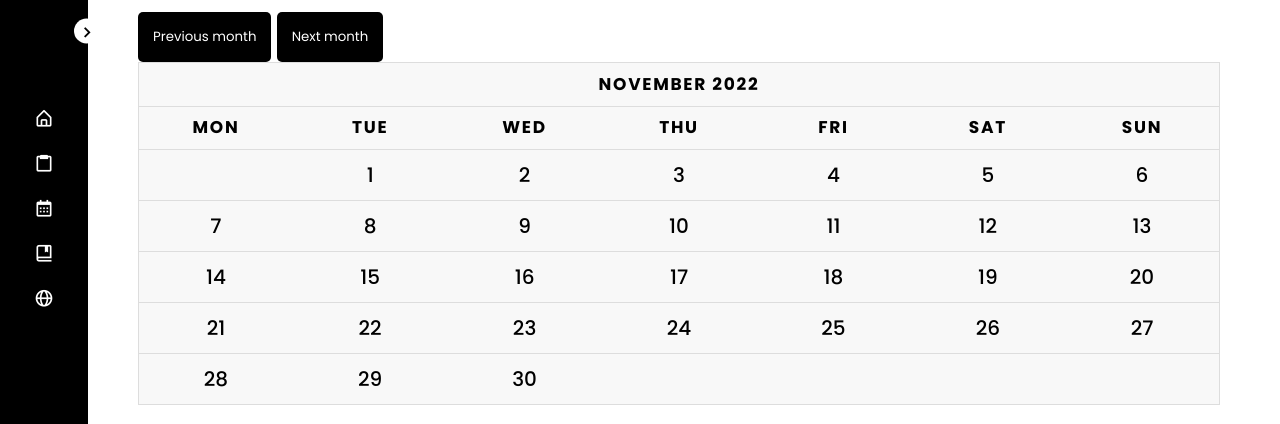
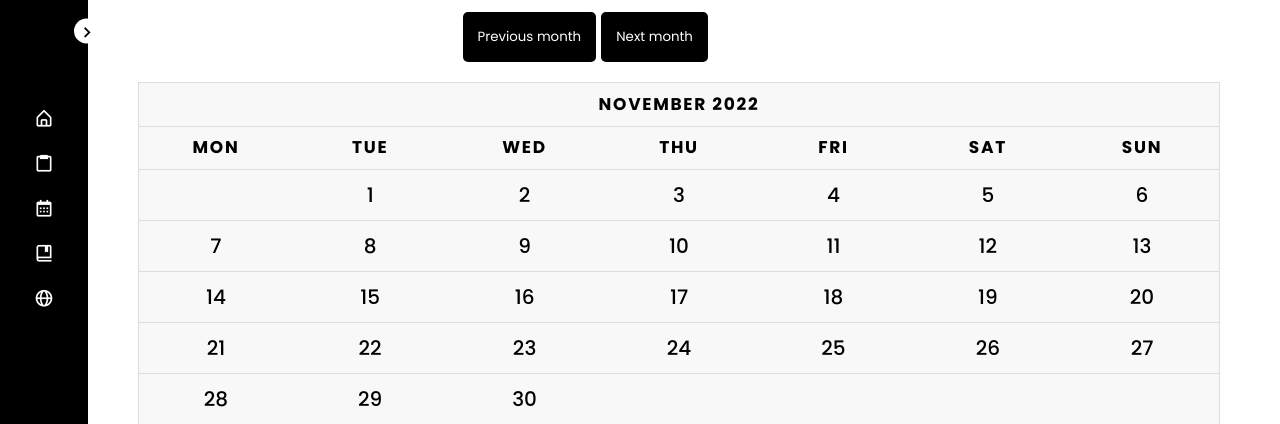
Before and after one commit to nini0309/study_app, a Django app: page /calendar/ in a window 1280 px wide. Shown: the top 424 px of the page. Run offline with Django 4.2, Linux system fonts and the light colour scheme; a user stored in the database is signed in.

Commit message:
ui improvement

```diff
--- a/backend/templates/calendar.html
+++ b/backend/templates/calendar.html
@@ -1,5 +1,6 @@
 <!DOCTYPE html>
 <html lang="en">
+
 <head>
     {% load static %}
     <meta charset="UTF-8">
@@ -8,10 +9,12 @@
     <title>Calendar</title>
     <link rel="stylesheet" type="text/css" href="{% static 'css/table.css' %}">
 </head>
+
 <body>
     {% include 'components/navbar.html' %}
     <section class="home">
         <div class="text2">
+            <div style="margin: auto;width: 40%;margin-bottom: 20px;">
                 <button class="button">
                     <a href="{% url 'EventCalendar' prev_year prev_month %}">
                         Previous month
@@ -22,8 +25,10 @@
                         Next month
                     </a>
                 </button>
+            </div>
             {{ calendar|safe }}
         </div>
     </section>
 </body>
+
 </html>
```
Lines whose indentation alone changed are shown as unchanged.
